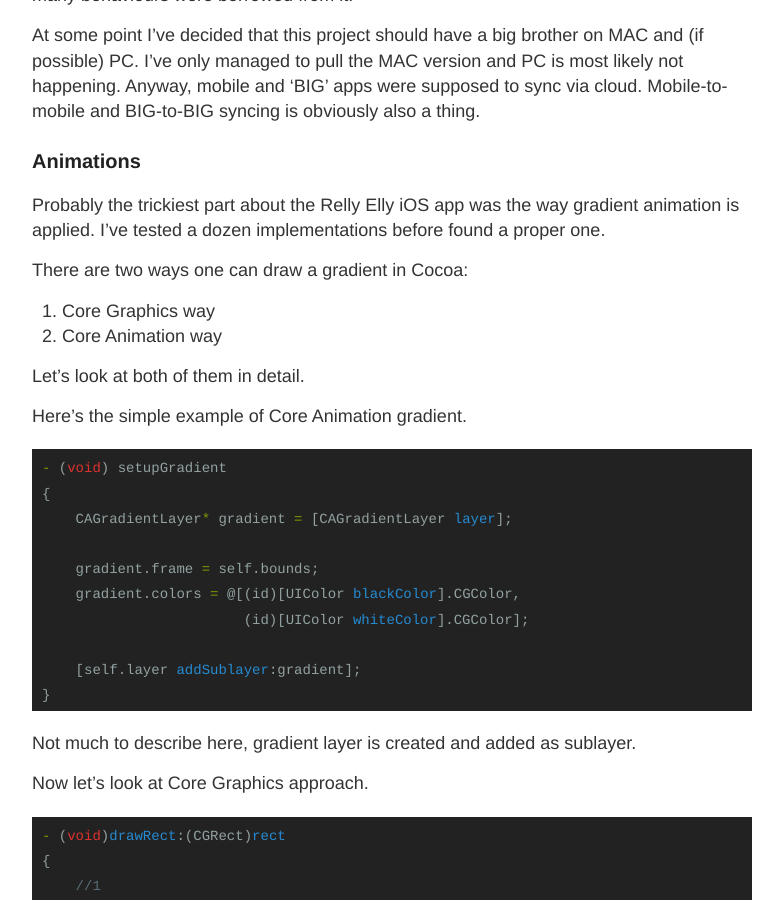
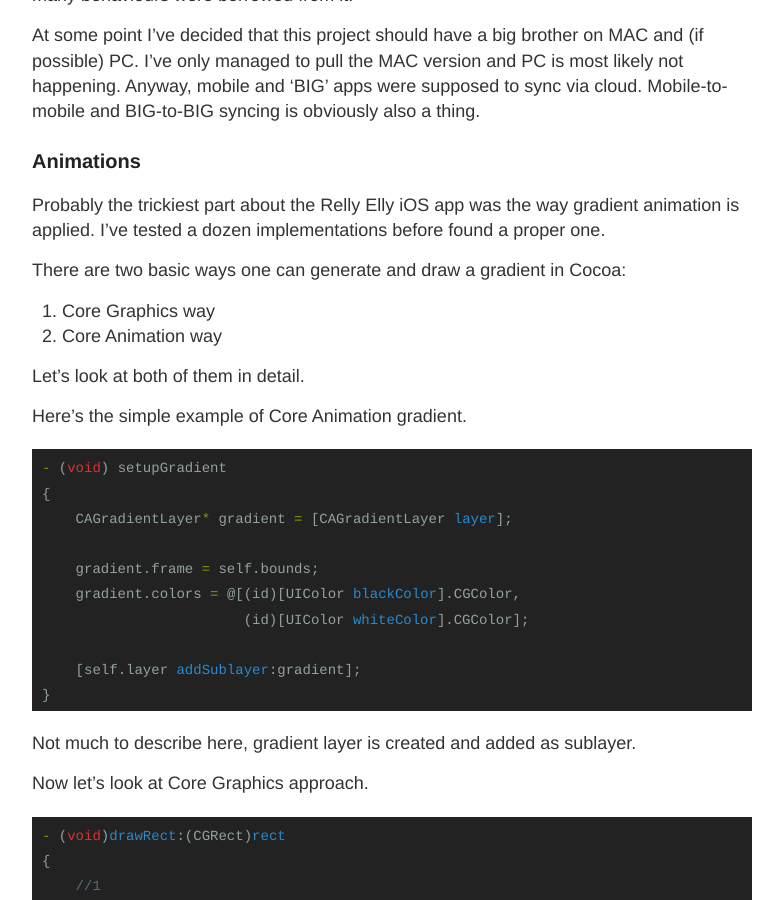
Before and after one commit to golopupinsky/golopupinsky.github.io, a Jekyll site: the page built from _posts/2014-7-11-Relly-Elly-IOS.md, in a window 1280 px wide and 900 px high, scrolled down 957 px. Shown: the whole window, without its empty margins (248-1031 px from the left). Built offline with Jekyll 4.4.1, drawn with Linux system fonts in a browser that asks for light colours.

Commit message:
RellyEllyIos: Minor improvement

```diff
--- a/_posts/2014-7-11-Relly-Elly-IOS.md
+++ b/_posts/2014-7-11-Relly-Elly-IOS.md
@@ -39,7 +39,7 @@
 
 Probably the trickiest part about the Relly Elly iOS app was the way gradient animation is applied. I've tested a dozen implementations before found a proper one.
 
-There are two ways one can draw a gradient in Cocoa:
+There are two basic ways one can generate and draw a gradient in Cocoa:
 
 1. Core Graphics way
 2. Core Animation way
@@ -129,4 +129,5 @@
 //TODO: gradients pictures here
 
 
+
 *To be continued...*
```
